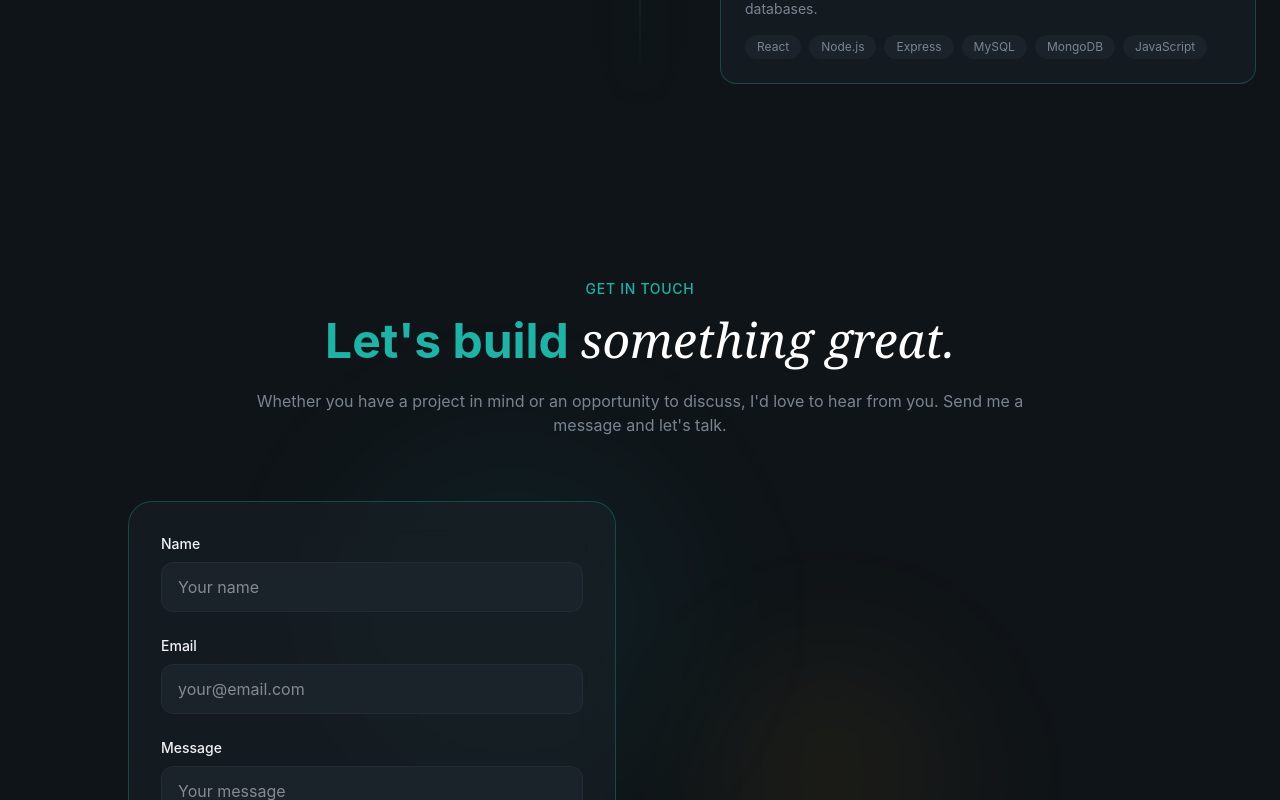
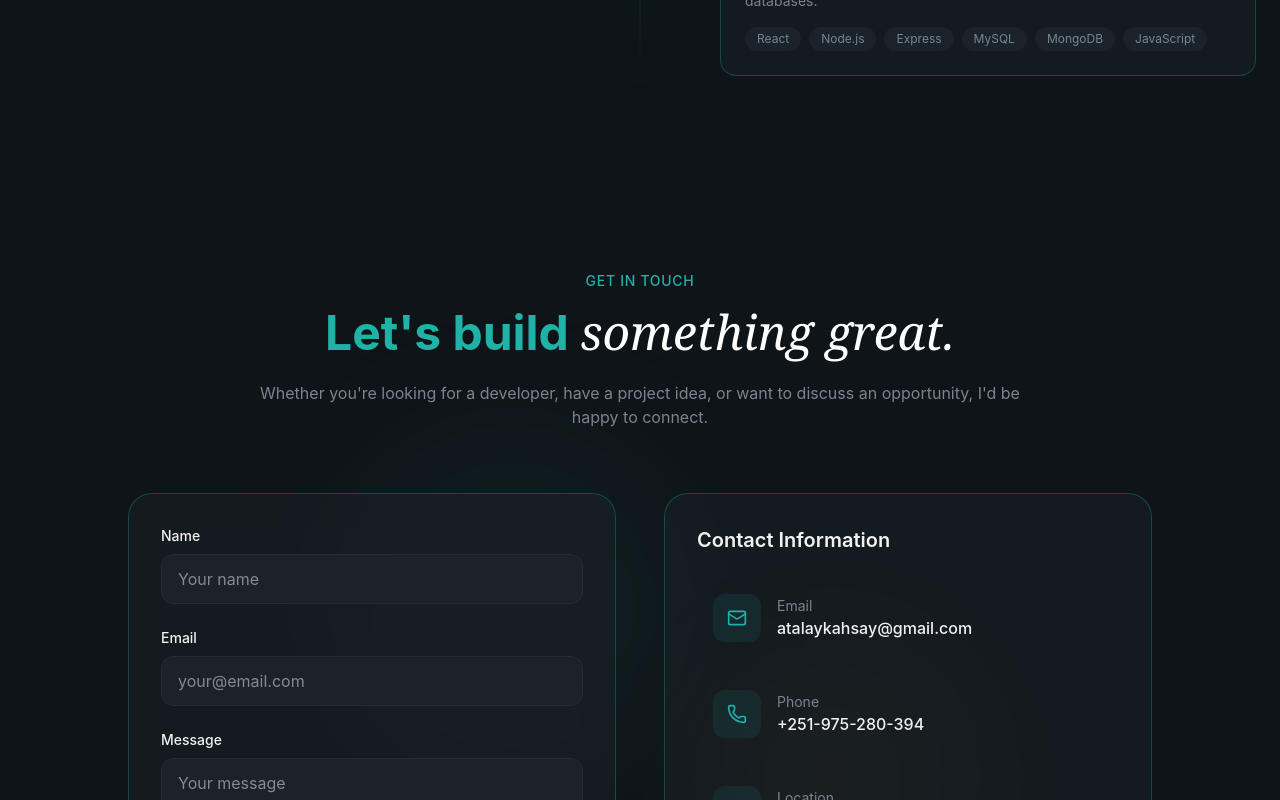
Before and after one commit to AtalayKahsay/FUTURE_FS_01, a React (Vite) app: page / in a window 1280 px wide. Shown: the part 4458-5258 px from the top of the page. Built offline with nearby package versions, Linux system fonts and the light colour scheme.

Commit message:
add complete contact section

```diff
--- a/src/sections/Contact.jsx
+++ b/src/sections/Contact.jsx
@@ -95,7 +95,7 @@ function Contact() {
             </span>
           </h2>
           <p className="text-muted-foreground animate-fade-in animation-delay-200">
-            Whether you have a project in mind or an opportunity to discuss, I'd love to hear from you. Send me a message and let's talk.
+            Whether you're looking for a developer, have a project idea, or want to discuss an opportunity, I'd be happy to connect.
           </p>
         </div>
 
@@ -118,7 +118,7 @@ function Contact() {
                   onChange={(e) =>
                     setFormData({ ...formData, name: e.target.value })
                   }
-                  className="w-full px-4 py-3 bg-surface rounded-xl border border-border focus:border-primary focus:ring-1 focus:ring-primary outline-none transition-all"
+                  className="w-full px-4 py-3 bg-surface rounded-xl border border-border focus:border-primary focus:ring-1 focus:ring-primary/40 outline-none transition-all"
                 />
               </div>
 
@@ -138,7 +138,7 @@ function Contact() {
                   onChange={(e) =>
                     setFormData({ ...formData, email: e.target.value })
                   }
-                  className="w-full px-4 py-3 bg-surface rounded-xl border border-border focus:border-primary focus:ring-1 focus:ring-primary outline-none transition-all"
+                  className="w-full px-4 py-3 bg-surface rounded-xl border border-border focus:border-primary focus:ring-1 focus:ring-primary/40 outline-none transition-all"
                 />
               </div>
 
@@ -157,7 +157,7 @@ function Contact() {
                   onChange={(e) =>
                     setFormData({ ...formData, message: e.target.value })
                   }
-                  className="w-full px-4 py-3 bg-surface rounded-xl border border-border focus:border-primary focus:ring-1 focus:ring-primary outline-none transition-all resize-none"
+                  className="w-full px-4 py-3 bg-surface rounded-xl border border-border focus:border-primary/40 focus:ring-1 focus:ring-primary outline-none transition-all resize-none"
                 />
               </div>
 
@@ -186,9 +186,9 @@ function Contact() {
                      }`}
                 >
                   {submitStatus.type === "success" ? (
-                    <CheckCircle className="w-5 h-5 flex-shrink-0" />
+                    <CheckCircle className="w-5 h-5 shrink-0" />
                   ) : (
-                    <AlertCircle className="w-5 h-5 flex-shrink-0" />
+                    <AlertCircle className="w-5 h-5 shrink-0" />
                   )}
                   <p className="text-sm">{submitStatus.message}</p>
                 </div>
@@ -196,6 +196,44 @@ function Contact() {
             </form>
           </div>
 
+          <div className="space-y-6 animate-fade-in animation-delay-400 ">
+            <div className="glass rounded-3xl p-8 border border-primary/30">
+              <h3 className="text-xl font-semibold mb-6">
+                Contact Information
+              </h3>
+              <div className="space-y-4">
+                {contactInfo.map((item, i) => (
+                  <a
+                    key={i}
+                    href={item.href}
+                    target="_blank"
+                    rel="noreferrer"
+                    className="flex items-center gap-4 p-4 rounded-xl hover:bg-surface transition-colors cursor-pointer group"
+                  >
+                    <div className="w-12 h-12 rounded-xl bg-primary/10 flex items-center justify-center group-hover:bg-primary/20 transition-colors">
+                      <item.icon className="w-5 h-5 text-primary" />
+                    </div>
+                    <div>
+                      <div className="text-sm text-muted-foreground">
+                        {item.label}
+                      </div>
+                      <div className="font-medium">{item.value}</div>
+                    </div>
+                  </a>
+                ))}
+              </div>
+            </div>
+
+            <div className="glass rounded-3xl p-8 border border-primary/30">
+              <div className="flex items-center gap-3 mb-4">
+                <span className="w-3 h-3 bg-green-500 rounded-full animate-pulse" />
+                <span className="font-medium">Open To Opportunities</span>
+              </div>
+              <p className="text-muted-foreground text-sm">
+                I'm currently open to full-time opportunities, internships, and freelance projects. Let's build something together.
+              </p>
+            </div>
+          </div>
         </div>
       </div>
     </section>
--- a/src/sections/Projects.jsx
+++ b/src/sections/Projects.jsx
@@ -115,7 +115,7 @@ function Projects() {
                   {project.tags.map((tag, tagIdx) => (
                     <span
                       key={tagIdx}
-                      className="px-4 py-1.5 rounded-full bg-surface text-sm font-medium border border-border/50 text-muted-foreground hover:border-primary/50 hover:text-primary transition-all duration-300"
+                      className="px-4 py-1.5 rounded-full bg-surface text-xs font-medium border border-border/50 text-muted-foreground hover:border-primary/50 hover:text-primary transition-all duration-300"
                     >
                       {tag}
                     </span>
```
